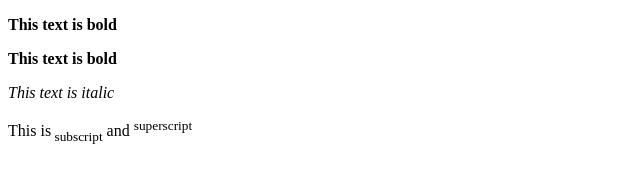
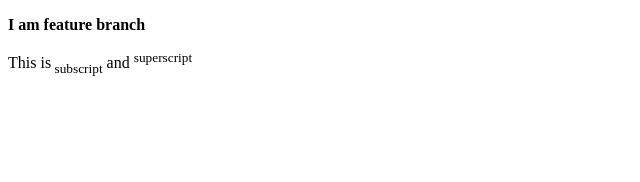
Before and after one commit to prabhaka-tonigandla/secondApp, a plain HTML site: page index.html in a window 1280 px wide. Shown: the whole page, without its empty margins (0-640 px from the left). Drawn offline with Linux system fonts and the light colour scheme.

Commit message:
feature check-in

```diff
--- a/app.js
+++ b/app.js
@@ -1 +1,2 @@
 console.log('hello')
+console.log('from feature')
--- a/index.html
+++ b/index.html
@@ -2,9 +2,8 @@
 <html>
 <body>
 
-<p><b>This text is bold</b></p>
-<p><b>This text is bold</b></p>
-<p><i>This text is italic</i></p>
+<p><b>I am feature branch</b></p>
+
 <p>This is<sub> subscript</sub> and <sup>superscript</sup></p>
 
 </body>
```
Also changed, not shown: dir2/app2.js (added), log.txt (added).
